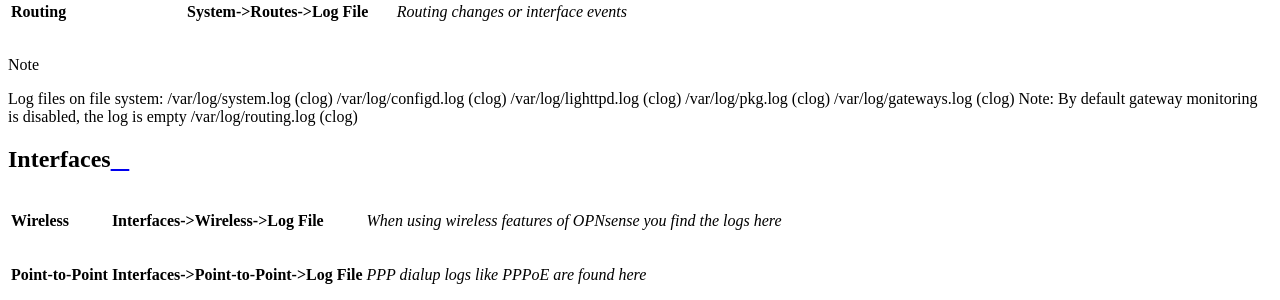
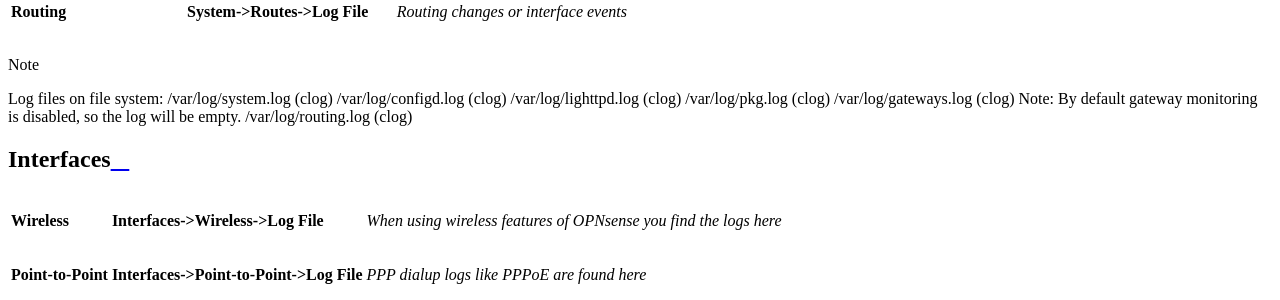
Before and after one commit to opnsense/docs, a Sphinx documentation site: the page built from source/manual/logging.rst, in a window 1280 px wide and 900 px high, scrolled down 1363 px. Shown: the part 170-470 px from the top of the window. Built offline with Sphinx 7.4.7 and the Read the Docs theme 2.0.0, drawn with Linux system fonts in a browser that asks for light colours.

Commit message:
Update source/manual/logging.rst
Co-Authored-By: soder10 <20913899+soder10@users.noreply.github.com>

```diff
--- a/source/manual/logging.rst
+++ b/source/manual/logging.rst
@@ -25,7 +25,7 @@ System
    /var/log/configd.log (clog)
    /var/log/lighttpd.log (clog)
    /var/log/pkg.log (clog)
-   /var/log/gateways.log (clog) Note: By default gateway monitoring is disabled, the log is empty
+   /var/log/gateways.log (clog) Note: By default gateway monitoring is disabled, so the log will be empty.
    /var/log/routing.log (clog)
 
 ----------
```
